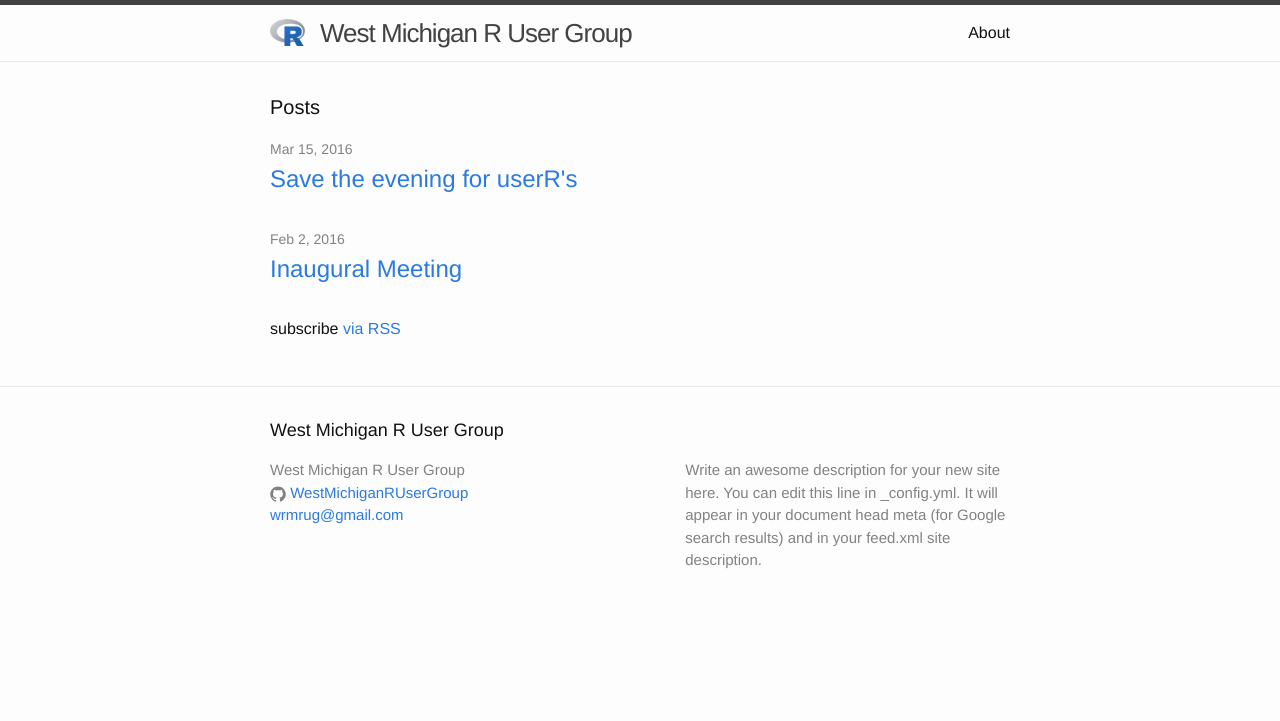
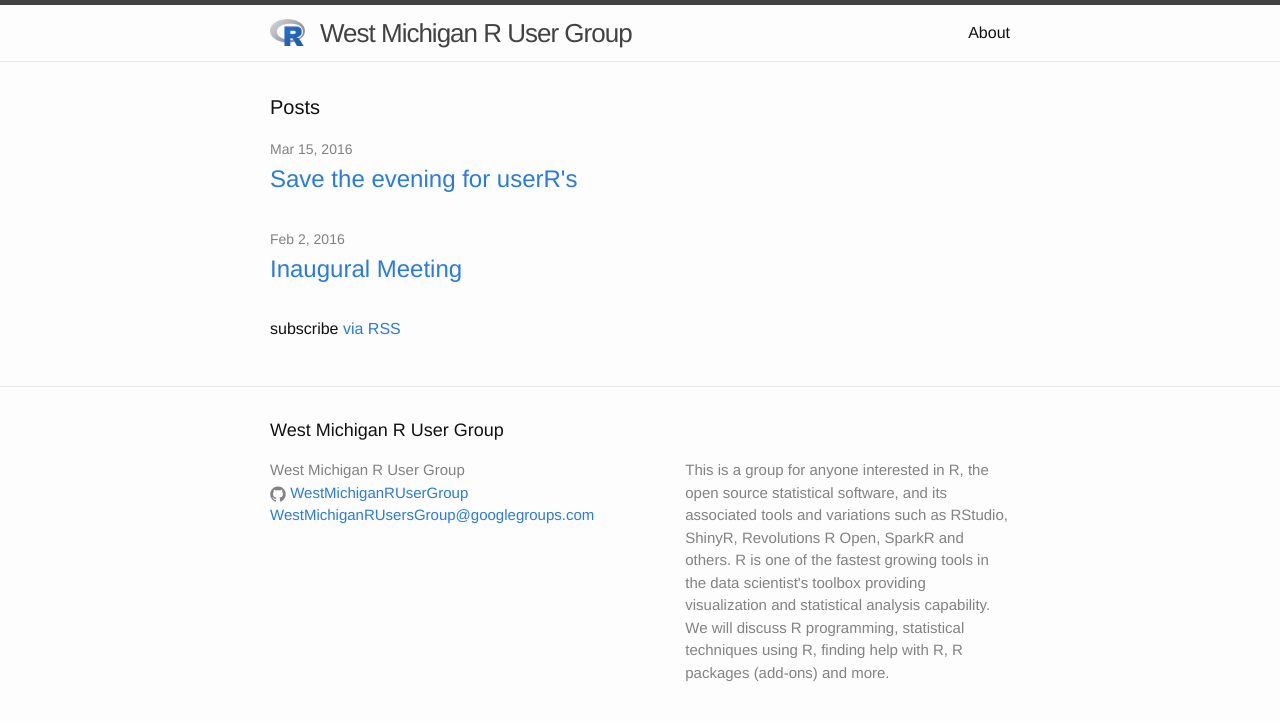
Before and after one commit to WestMichiganRUserGroup/WestMichiganRUserGroup.github.io, a Jekyll site: the page built from index.html, in a window 1280 px wide. Shown: the top 721 px of the page. Built offline with Jekyll 4.4.1, drawn with Linux system fonts in a browser that asks for light colours.

Commit message:
Update _config.yml with correct email address and group desc

```diff
--- a/_config.yml
+++ b/_config.yml
@@ -1,10 +1,14 @@
 # Site settings
 title: West Michigan R User Group
-email: wrmrug@gmail.com
+email: WestMichiganRUsersGroup@googlegroups.com
 description: > # this means to ignore newlines until "baseurl:"
-  Write an awesome description for your new site here. You can edit this
-  line in _config.yml. It will appear in your document head meta (for
-  Google search results) and in your feed.xml site description.
+  This is a group for anyone interested in R, the open source statistical
+  software, and its associated tools and variations such as
+  RStudio, ShinyR, Revolutions R Open, SparkR and others.
+  R is one of the fastest growing tools in the data scientist's
+  toolbox providing visualization and statistical analysis capability.
+  We will discuss R programming, statistical techniques using R,
+  finding help with R, R packages (add-ons) and more.
 baseurl: "" # the subpath of your site, e.g. /blog/
 url: "WestMichiganRUserGroup.github.io" # the base hostname & protocol for your site
 github_username:  WestMichiganRUserGroup
```
